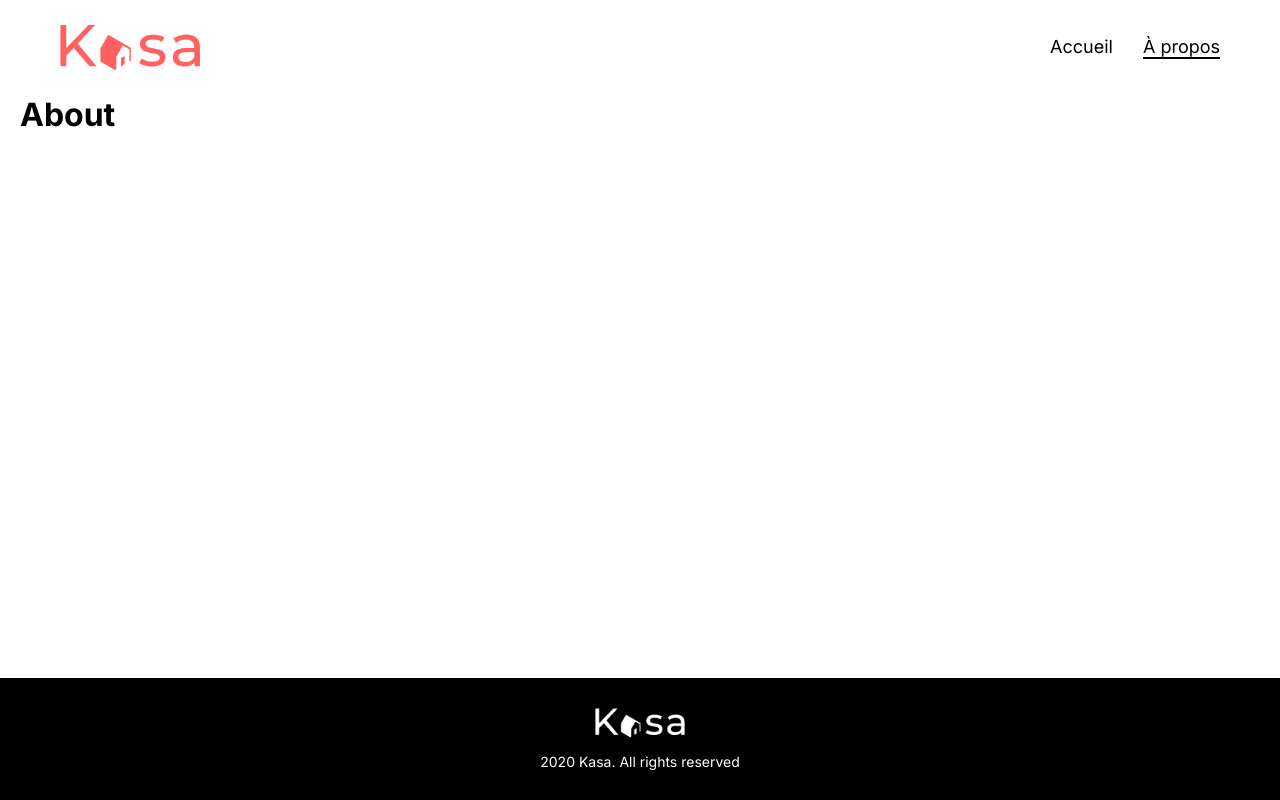
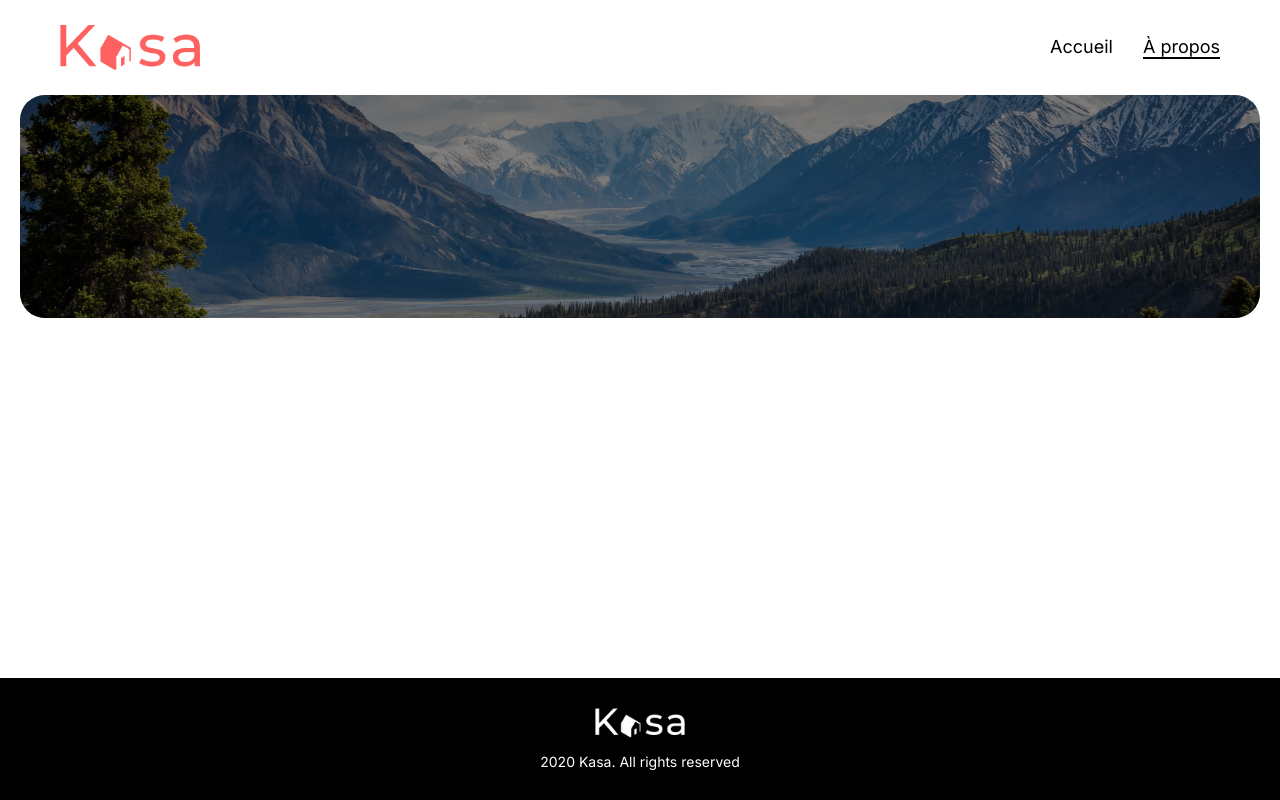
Before and after one commit to HFDC-Dev/P5-Kasa, a React (Vite) app in the folder p5-kasa-react-project/: page /about in a window 1280 px wide. Built offline with nearby package versions, Linux system fonts and the light colour scheme.

Commit message:
Ajout de la bannière pour la page A propos

```diff
--- a/p5-kasa-react-project/src/Pages/About.jsx
+++ b/p5-kasa-react-project/src/Pages/About.jsx
@@ -1,10 +1,13 @@
+import Banner from "../Components/Banner/Banner";
+import aboutImage from "../assets/image-about.png";
+
 function About() {
 
 
     return (
-        <div>
-            <h1>About</h1>
-        </div>
+        <main className="about">
+            <Banner image={aboutImage} />
+        </main>
     )
 }
 
```
